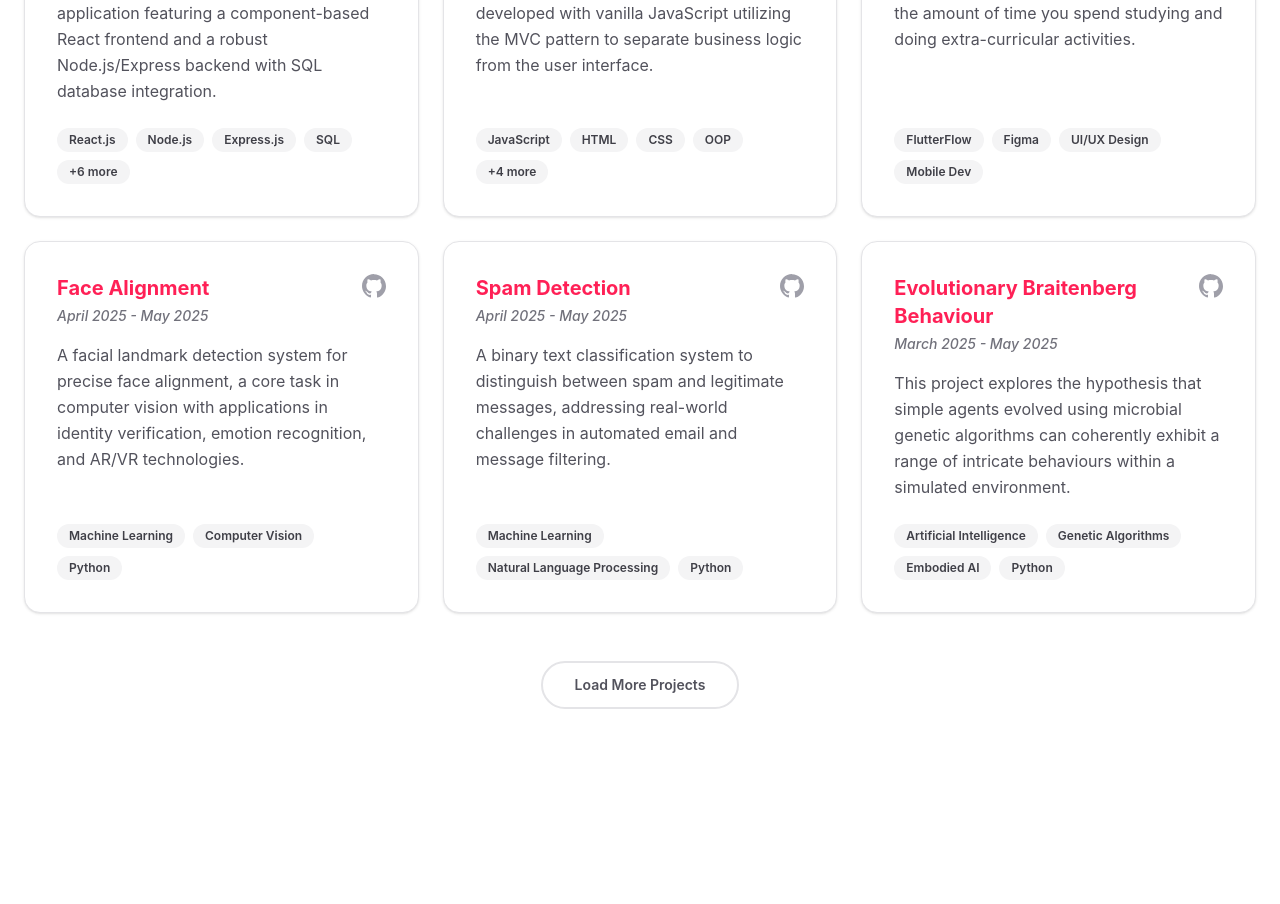
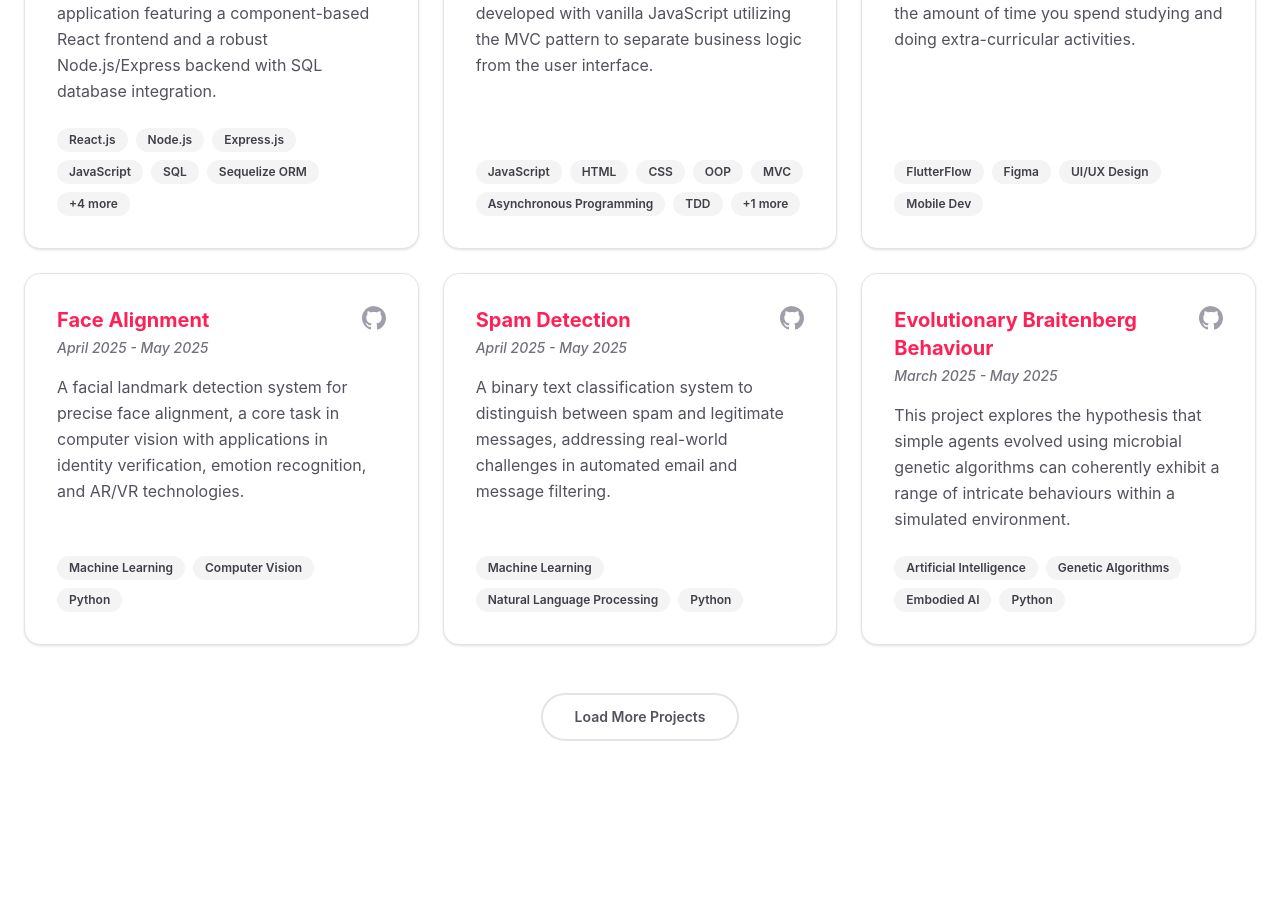
Before and after one commit to Gunbir-Walia/Personal-Portfolio-Website, a React (Vite) app in the folder portfolio-revamp/: page / in a window 1280 px wide. Shown: the part 5080-5984 px from the top of the page. Built offline with nearby package versions, Linux system fonts and the light colour scheme.

Commit message:
Update project cards to handle skills based on text length

```diff
--- a/portfolio-revamp/src/components/Projects.jsx
+++ b/portfolio-revamp/src/components/Projects.jsx
@@ -4,6 +4,25 @@ import { motion, AnimatePresence } from 'framer-motion';
 import FadeIn from './FadeIn';
 import TiltCard from './TiltCard';
 import { projects } from '../data/projects';
+
+// Helper function to dynamically calculate how many skills fit based on text length
+const getVisibleSkillCount = (skills, maxCharacters = 85) => {
+    let charCount = 0;
+    let count = 0;
+
+    for (const skill of skills) {
+        // Add the string length plus a buffer of 4 to account for the pill's padding
+        charCount += skill.length + 4;
+
+        // Stop adding skills if we exceed the limit, but ensure at least 1 is always shown
+        if (charCount > maxCharacters && count > 0) {
+            break;
+        }
+        count++;
+    }
+
+    return count;
+};
 
 export default function Projects() {
     const [selectedProject, setSelectedProject] = useState(null);
@@ -31,7 +50,13 @@ export default function Projects() {
             </FadeIn>
 
             <div className="mx-auto grid max-w-7xl gap-6 md:grid-cols-2 lg:grid-cols-3">
-                {displayedProjects.map((project, index) => (
+                {displayedProjects.map((project, index) => {
+                    // Calculate the dynamic cutoff for this specific project
+                    const visibleSkillLimit = getVisibleSkillCount(project.skills);
+                    const visibleSkills = project.skills.slice(0, visibleSkillLimit);
+                    const hiddenCount = project.skills.length - visibleSkillLimit;
+
+                    return (
                         <FadeIn key={project.id} direction="up" delay={index * 0.1}>
                             <TiltCard>
                                 <div
@@ -65,22 +90,28 @@ export default function Projects() {
                                     </div>
 
                                     <div className="flex flex-wrap gap-2 mt-auto">
-                                    {project.skills.slice(0, 4).map((skill, i) => (
+                                        {/* Map over the dynamically calculated visible skills */}
+                                        {visibleSkills.map((skill, i) => (
                                             <span key={i} className="rounded-full bg-zinc-100 px-3 py-1 text-xs font-semibold text-zinc-700 dark:bg-zinc-800 dark:text-zinc-300">
                                                 {skill}
                                             </span>
                                         ))}
-                                    {project.skills.length > 4 && (
+
+                                        {/* Conditionally render the exact remaining count */}
+                                        {hiddenCount > 0 && (
                                             <span className="rounded-full bg-zinc-100 px-3 py-1 text-xs font-semibold text-zinc-700 dark:bg-zinc-800 dark:text-zinc-300">
-                                            +{project.skills.length - 4} more
+                                                +{hiddenCount} more
                                             </span>
                                         )}
                                     </div>
                                 </div>
                             </TiltCard>
                         </FadeIn>
-                ))}
+                    );
+                })}
             </div>
+
+            {/* Rest of your component (Load More Button & Modal) remains unchanged below */}
 
             {visibleCount < projects.length && (
                 <FadeIn direction="up">
@@ -96,6 +127,7 @@ export default function Projects() {
             )}
 
             <AnimatePresence>
+                {/* Your Modal Code Here */}
                 {selectedProject && (
                     <>
                         <motion.div
--- a/portfolio-revamp/src/data/projects.js
+++ b/portfolio-revamp/src/data/projects.js
@@ -4,7 +4,7 @@ export const projects = [
         title: "E-commerce Platform",
         date: "Dec 2025 - Jan 2026",
         shortDesc: "A comprehensive full-stack e-commerce application featuring a component-based React frontend and a robust Node.js/Express backend with SQL database integration.",
-        skills: ["React.js", "Node.js", "Express.js", "SQL", "Sequelize ORM", "JavaScript", "REST API", "Vite", "Vitest", "HTML/CSS"],
+        skills: ["React.js", "Node.js", "Express.js", "JavaScript", "SQL", "Sequelize ORM",  "REST API", "Vite", "Vitest", "HTML/CSS"],
         repoLink: "https://github.com/Gunbir-Walia/E-commerce-Project",
         bullets: [
             "This project is a comprehensive full-stack e-commerce application developed to simulate a modern online retail platform. It marks an architectural evolution to a decoupled system with a React SPA frontend and a custom Node.js backend.",
@@ -102,7 +102,7 @@ export const projects = [
         title: "Property Tycoon",
         date: "February 2025 - May 2025",
         shortDesc: "This project involved the complete life-cycle of designing, developing, and delivering Property Tycoon – a digital adaptation of Monopoly.",
-        skills: ["Software Engineering", "Agile", "Project Management", "Unity", "C#", "Blender", "Figma", "Git"],
+        skills: ["Software Engineering", "Project Management", "Agile",  "Unity", "C#", "Blender", "Figma", "Git"],
         repoLink: "https://github.com/Gunbir-Walia/Property-Tycoon.git",
         bullets: [
             "This project involved the complete life-cycle of designing, developing, and delivering Property Tycoon – a digital adaptation of Monopoly. Developed in Unity with C#, it was created collaboratively within a small team as part of a Software Engineering module.",
```
Lines whose indentation alone changed are shown as unchanged.
